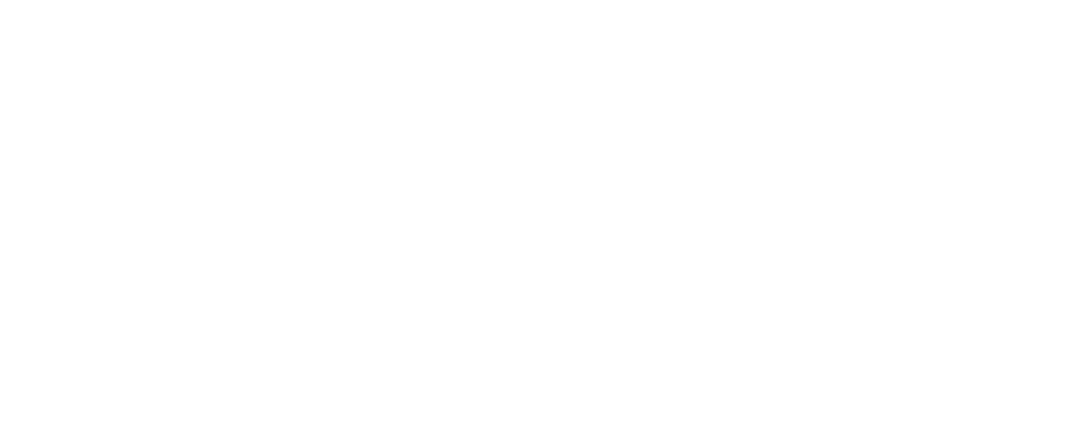
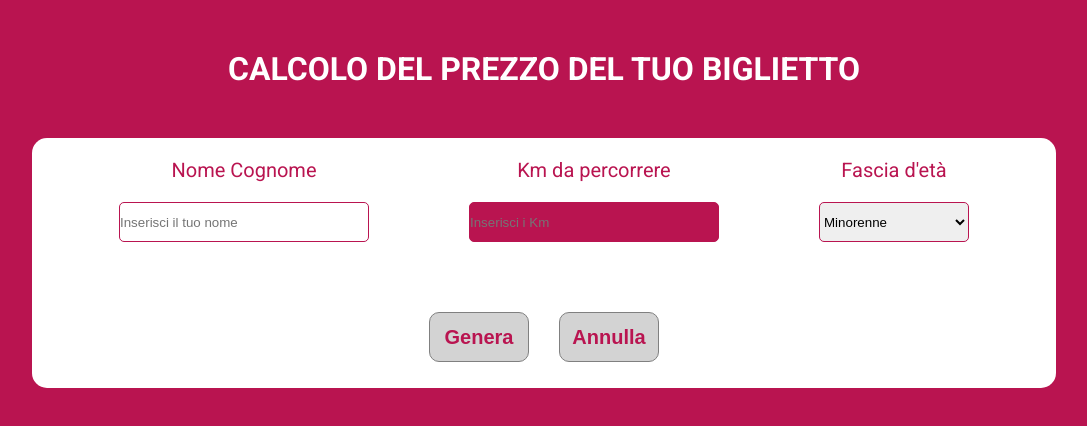
Before and after one commit to AlbertoZanola96/js-biglietto-treno-form, a plain HTML site: page index.html in a window 1280 px wide. Shown: the whole page, without its empty margins (96-1183 px from the left). Drawn offline with Linux system fonts and the light colour scheme.

Commit message:
Inserimento dati

```diff
--- a/css/style.css
+++ b/css/style.css
@@ -3,3 +3,90 @@
     padding: 0;
     box-sizing: border-box;
 }
+body {
+    font-family: 'Roboto', sans-serif;
+}
+
+.container {
+    width: 100vw;
+    height: 100vh;
+    background-color: #B91450;
+}
+
+h1 {
+    text-align: center;
+    color: white;
+    padding-top: 50px;
+    padding-bottom: 50px;
+}
+
+#form_container {
+    width: 80%;
+    height: 250px;
+    background-color: white;
+    border-radius: 15px;
+    margin: auto;
+}
+
+.input {
+    display: flex;
+    justify-content: center;
+}
+
+#input_1,
+#input_2,
+#input_3 {
+    display: flex;
+    flex-direction: column;
+    align-items: center;
+    padding-left: 50px;
+    padding-right: 50px;
+    color: #B91450;
+
+}
+
+#input_1 > p,
+#input_2 > p,
+#input_3 > p {
+    font-size: 20px;
+    padding: 20px 0;
+}
+
+input {
+    width: 250px;
+    height: 40px;
+    border-radius: 5px;
+    border-color: #B91450;
+    border: 1px solid #B91450;
+}
+
+#input_2 > input {
+    background-color: #B91450;
+}
+
+select {
+    width: 150px;
+    height: 40px;
+    border-radius: 5px;
+    border-color: #B91450;
+}
+
+.bottoni {
+    display: flex;
+    justify-content: center;
+    margin-top: 70px;
+
+}
+
+.btn {
+    color: #B91450;
+    width: 100px;
+    height: 50px;
+    border-radius: 10px;
+    margin-left: 15px;
+    margin-right: 15px;
+    font-size: 20px;
+    font-weight: 600;
+    background-color: lightgray;
+    border: 1px solid gray;
+}
--- a/index.html
+++ b/index.html
@@ -4,11 +4,40 @@
     <meta charset="UTF-8">
     <meta http-equiv="X-UA-Compatible" content="IE=edge">
     <meta name="viewport" content="width=device-width, initial-scale=1.0">
+    <link rel="preconnect" href="https://fonts.googleapis.com">
+    <link rel="preconnect" href="https://fonts.gstatic.com" crossorigin>
+    <link href="https://fonts.googleapis.com/css2?family=Roboto:ital,wght@0,100;0,300;0,400;0,500;0,700;0,900;1,100;1,300;1,400;1,500;1,700;1,900&display=swap" rel="stylesheet">
     <link rel="stylesheet" href="css/style.css">
     <title>calcolo del prezzo del biglietto del treno</title>
 </head>
-<body>
-
+<body class="debug">
+    <div class="container">
+        <h1>CALCOLO DEL PREZZO DEL TUO BIGLIETTO</h1>
+        <section id="form_container">
+            <div class="input">
+                <section id="input_1">
+                    <p>Nome Cognome</p>
+                    <input type="text" placeholder="Inserisci il tuo nome">
+                </section>
+                <section id="input_2">
+                    <p>Km da percorrere</p>
+                    <input type="number" placeholder="Inserisci i Km">
+                </section>
+                <section id="input_3">
+                    <p>Fascia d'età</p>
+                    <select name="fascia-detà">
+                        <option value="Minorenne">Minorenne</option>
+                        <option value="Maggiorenne">Maggiorenne</option>
+                        <option value="Over65">Over 65</option>
+                    </select>
+                </section>
+            </div>
+            <section class="bottoni">
+                <button class="btn">Genera</button>
+                <button class="btn">Annulla</button>
+            </section>
+        </section>
+    </div>
     <script src="js/main.js"></script>
 </body>
 </html>
```
